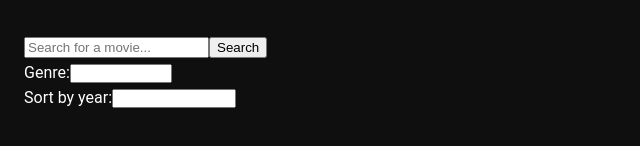
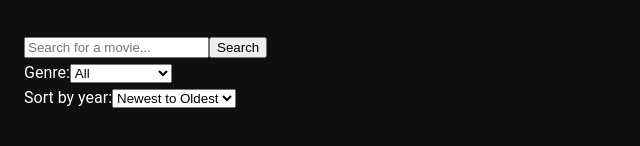
Before and after one commit to meganhodge23/Final-react, a React (Create React App) app: page /search in a window 1280 px wide. Shown: the part 206-352 px from the top of the page, without its empty margins (0-640 px from the left). Built offline with nearby package versions, Linux system fonts and the light colour scheme.

Commit message:
my changes

```diff
--- a/src/components/SearchResultsPage.jsx
+++ b/src/components/SearchResultsPage.jsx
@@ -60,7 +60,7 @@ function SearchResultsPage() {
   });
 
   return (
-    <div className="p-6 bg-black text-white min-h-screen font-roboto">
+    <div className="p-6 bg-black text-black min-h-screen font-roboto">
       <h1 className="text-3xl font-bold text-center text-yellow-500 mb-6">Find a Movie</h1>
 
       {/* Search Bar */}
@@ -71,7 +71,7 @@ function SearchResultsPage() {
           onChange={(e) => setInput(e.target.value)}
           onKeyDown={(e) => e.key === "Enter" && handleSearch()}
           placeholder="Search for a movie..."
-          className="w-full max-w-md p-2 rounded-l-md bg-gray-800 text-white focus:outline-none"
+          className="w-full max-w-md p-2 rounded-l-md bg-gray-800 text-black focus:outline-none"
         />
         <button
           onClick={handleSearch}
@@ -89,7 +89,7 @@ function SearchResultsPage() {
             id="genre"
             value={genre}
             onChange={(e) => setGenre(e.target.value)}
-            className="bg-gray-800 text-white px-4 py-2 rounded"
+            className="bg-gray-800 text-black px-4 py-2 rounded"
           >
             {genres.map((g) => (
               <option key={g} value={g}>{g}</option>
@@ -103,7 +103,7 @@ function SearchResultsPage() {
             id="sortOrder"
             value={sortOrder}
             onChange={(e) => setSortOrder(e.target.value)}
-            className="bg-gray-800 text-white px-4 py-2 rounded"
+            className="bg-gray-800 text-black px-4 py-2 rounded"
           >
             <option value="Newest">Newest to Oldest</option>
             <option value="Oldest">Oldest to Newest</option>
```
